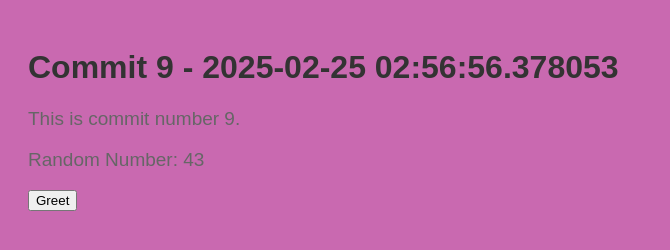
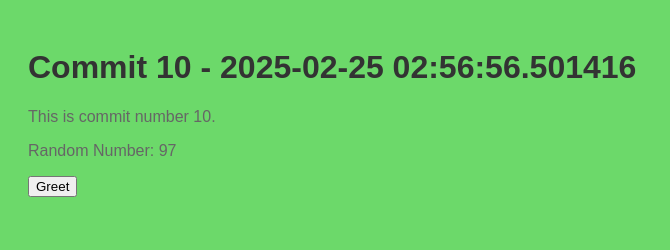
Before and after one commit to legbald0d/myrep-repo-20250225025649, a plain HTML site: page index.html in a window 1280 px wide. Shown: the whole page, without its empty margins (0-670 px from the left). Drawn offline with Linux system fonts and the light colour scheme.

Commit message:
📝 Commit 10 with HTML, CSS, and JS

```diff
--- a/index.html
+++ b/index.html
@@ -2,13 +2,13 @@
     <!DOCTYPE html>
     <html>
     <head>
-        <title>Commit 9 - 2025-02-25 02:56:56.378053</title>
+        <title>Commit 10 - 2025-02-25 02:56:56.501416</title>
         <link rel="stylesheet" href="style.css">
     </head>
     <body>
-        <h1>Commit 9 - 2025-02-25 02:56:56.378053</h1>
-        <p>This is commit number 9.</p>
-        <p>Random Number: 43</p>
+        <h1>Commit 10 - 2025-02-25 02:56:56.501416</h1>
+        <p>This is commit number 10.</p>
+        <p>Random Number: 97</p>
         <button onclick="greet()">Greet</button>
         <script src="script.js"></script>
     </body>
--- a/script.js
+++ b/script.js
@@ -2,4 +2,4 @@
     function greet() {
         alert('Hello from commit ' + commitNumber + '!');
     }
-    var commitNumber = 9;
+    var commitNumber = 10;
--- a/style.css
+++ b/style.css
@@ -1,7 +1,7 @@
 
     body {
         font-family: Arial, sans-serif;
-        background-color: #c969b0;
+        background-color: #6cd96a;
         padding: 20px;
     }
     h1 {
@@ -9,5 +9,5 @@
     }
     p {
         color: #666;
-        font-size: 19px;
+        font-size: 16px;
     }
```
